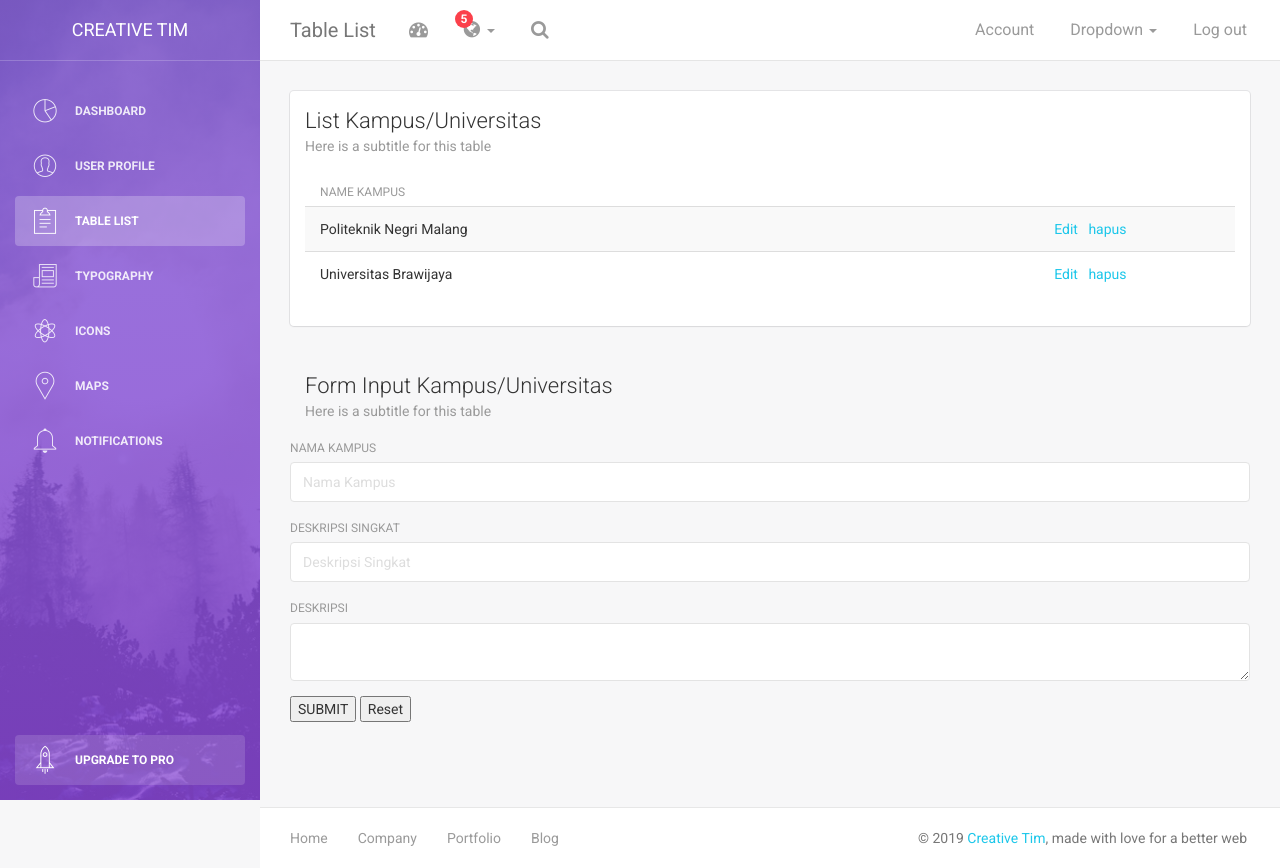
After one commit to Proyek-2-TI-3A/Proyek-2, a PHP site: page /table.php in a window 1280 px wide. The commit adds this page. Run offline with PHP 8.4, Linux system fonts and the light colour scheme; data comes from the database, SQL or seed files in the repository; some libraries are stand-ins or nearby versions.

Commit message:
crud kampus

```diff
--- a/MarkUps-Varsity/Varsity/campus-list.php
+++ b/MarkUps-Varsity/Varsity/campus-list.php
@@ -168,7 +168,7 @@
           <?php
     // select all tasks if page is visited or refreshed
 
-    require_once "db_connection/konek.php";
+    require "db_connection/konek.php";
     $query = mysqli_query($mysqli, "SELECT * FROM Kampus ORDER BY id");
 		// $tasks = mysqli_query($db, "SELECT * FROM tasks");
     while ($hasil = mysqli_fetch_array($query)) { ?>
--- /dev/null
+++ b/MarkUps-Varsity/Varsity/table.php
@@ -0,0 +1,316 @@
+<!doctype html>
+<html lang="en">
+<head>
+	<meta charset="utf-8" />
+	<link rel="icon" type="image/png" href="assets/img/favicon.ico">
+	<meta http-equiv="X-UA-Compatible" content="IE=edge,chrome=1" />
+
+	<title>Light Bootstrap Dashboard by Creative Tim</title>
+
+	<meta content='width=device-width, initial-scale=1.0, maximum-scale=1.0, user-scalable=0' name='viewport' />
+    <meta name="viewport" content="width=device-width" />
+
+
+    <!-- Bootstrap core CSS     -->
+    <link href="assets/css/bootstrap.min.css" rel="stylesheet" />
+
+    <!-- Animation library for notifications   -->
+    <link href="assets/css/animate.min.css" rel="stylesheet"/>
+
+    <!--  Light Bootstrap Table core CSS    -->
+    <link href="assets/css/light-bootstrap-dashboard.css?v=1.4.0" rel="stylesheet"/>
+
+
+    <!--  CSS for Demo Purpose, don't include it in your project     -->
+    <link href="assets/css/demo.css" rel="stylesheet" />
+
+
+    <!--     Fonts and icons     -->
+    <link href="http://maxcdn.bootstrapcdn.com/font-awesome/4.2.0/css/font-awesome.min.css" rel="stylesheet">
+    <link href='http://fonts.googleapis.com/css?family=Roboto:400,700,300' rel='stylesheet' type='text/css'>
+    <link href="assets/css/pe-icon-7-stroke.css" rel="stylesheet" />
+</head>
+<body>
+
+<div class="wrapper">
+    <div class="sidebar" data-color="purple" data-image="assets/img/sidebar-5.jpg">
+
+    <!--   you can change the color of the sidebar using: data-color="blue | azure | green | orange | red | purple" -->
+
+
+    	<div class="sidebar-wrapper">
+            <div class="logo">
+                <a href="http://www.creative-tim.com" class="simple-text">
+                    Creative Tim
+                </a>
+            </div>
+
+            <ul class="nav">
+                <li>
+                    <a href="dashboard.html">
+                        <i class="pe-7s-graph"></i>
+                        <p>Dashboard</p>
+                    </a>
+                </li>
+                <li>
+                    <a href="user.html">
+                        <i class="pe-7s-user"></i>
+                        <p>User Profile</p>
+                    </a>
+                </li>
+                <li class="active">
+                    <a href="table.html">
+                        <i class="pe-7s-note2"></i>
+                        <p>Table List</p>
+                    </a>
+                </li>
+                <li>
+                    <a href="typography.html">
+                        <i class="pe-7s-news-paper"></i>
+                        <p>Typography</p>
+                    </a>
+                </li>
+                <li>
+                    <a href="icons.html">
+                        <i class="pe-7s-science"></i>
+                        <p>Icons</p>
+                    </a>
+                </li>
+                <li>
+                    <a href="maps.html">
+                        <i class="pe-7s-map-marker"></i>
+                        <p>Maps</p>
+                    </a>
+                </li>
+                <li>
+                    <a href="notifications.html">
+                        <i class="pe-7s-bell"></i>
+                        <p>Notifications</p>
+                    </a>
+                </li>
+				<li class="active-pro">
+                    <a href="upgrade.html">
+                        <i class="pe-7s-rocket"></i>
+                        <p>Upgrade to PRO</p>
+                    </a>
+                </li>
+            </ul>
+    	</div>
+    </div>
+
+    <div class="main-panel">
+		<nav class="navbar navbar-default navbar-fixed">
+            <div class="container-fluid">
+                <div class="navbar-header">
+                    <button type="button" class="navbar-toggle" data-toggle="collapse" data-target="#navigation-example-2">
+                        <span class="sr-only">Toggle navigation</span>
+                        <span class="icon-bar"></span>
+                        <span class="icon-bar"></span>
+                        <span class="icon-bar"></span>
+                    </button>
+                    <a class="navbar-brand" href="#">Table List</a>
+                </div>
+                <div class="collapse navbar-collapse">
+                    <ul class="nav navbar-nav navbar-left">
+                        <li>
+                            <a href="#" class="dropdown-toggle" data-toggle="dropdown">
+                                <i class="fa fa-dashboard"></i>
+								<p class="hidden-lg hidden-md">Dashboard</p>
+                            </a>
+                        </li>
+                        <li class="dropdown">
+                              <a href="#" class="dropdown-toggle" data-toggle="dropdown">
+                                    <i class="fa fa-globe"></i>
+                                    <b class="caret hidden-sm hidden-xs"></b>
+                                    <span class="notification hidden-sm hidden-xs">5</span>
+									<p class="hidden-lg hidden-md">
+										5 Notifications
+										<b class="caret"></b>
+									</p>
+                              </a>
+                              <ul class="dropdown-menu">
+                                <li><a href="#">Notification 1</a></li>
+                                <li><a href="#">Notification 2</a></li>
+                                <li><a href="#">Notification 3</a></li>
+                                <li><a href="#">Notification 4</a></li>
+                                <li><a href="#">Another notification</a></li>
+                              </ul>
+                        </li>
+                        <li>
+                           <a href="">
+                                <i class="fa fa-search"></i>
+								<p class="hidden-lg hidden-md">Search</p>
+                            </a>
+                        </li>
+                    </ul>
+
+                    <ul class="nav navbar-nav navbar-right">
+                        <li>
+                           <a href="">
+                               <p>Account</p>
+                            </a>
+                        </li>
+                        <li class="dropdown">
+                              <a href="#" class="dropdown-toggle" data-toggle="dropdown">
+                                    <p>
+										Dropdown
+										<b class="caret"></b>
+									</p>
+
+                              </a>
+                              <ul class="dropdown-menu">
+                                <li><a href="#">Action</a></li>
+                                <li><a href="#">Another action</a></li>
+                                <li><a href="#">Something</a></li>
+                                <li><a href="#">Another action</a></li>
+                                <li><a href="#">Something</a></li>
+                                <li class="divider"></li>
+                                <li><a href="#">Separated link</a></li>
+                              </ul>
+                        </li>
+                        <li>
+                            <a href="#">
+                                <p>Log out</p>
+                            </a>
+                        </li>
+						<li class="separator hidden-lg hidden-md"></li>
+                    </ul>
+                </div>
+            </div>
+        </nav>
+
+        <div class="content">
+            <div class="container-fluid">
+                <div class="row">
+                    <div class="col-md-12">
+                        <div class="card">
+                            <div class="header">
+                                <h4 class="title">List Kampus/Universitas</h4>
+                                <p class="category">Here is a subtitle for this table</p>
+                                <div class="content table-responsive table-full-width">
+                                <table class="table table-hover table-striped">
+                                    <thead>
+
+                                    	<th>Name Kampus</th>
+                                    </thead>
+                                    <tbody>
+                                    <?php
+                                        require_once 'db_connection/konek.php';
+                                        $query = mysqli_query($mysqli, "SELECT * FROM kampus");
+                                        while($hasil  = mysqli_fetch_assoc($query)) {
+                                    ?>
+                                        <tr>
+                                        	<td><?php echo $hasil['nama_kampus']?></td>
+                                        	<td></td>
+                                        	<td></td>
+                                        	<td></td>
+                                        	<td><center><a href="from_edit.php?id=<?php echo $hasil['id'];?>">Edit</a> &nbsp
+                                                        <a href="crud/delete_campus.php?id=<?php echo $hasil['id'];?>">hapus</a>
+                                                </center></td>
+                                        </tr>
+                                        <?php } ?>
+                                    </tbody>
+                                </table>
+
+                            </div>
+                            </div>
+                        </div>
+                    </div>
+
+
+                    <div class="col-md-12">
+                        <div class="card card-plain">
+                            <div class="header">
+                                <h4 class="title">Form Input Kampus/Universitas</h4>
+                                <p class="category">Here is a subtitle for this table</p>
+                            </div>
+                            <div class="content table-responsive table-full-width">
+                                <form action="crud/input_campus.php" method="POST">
+                                    <div class="form-group">
+                                        <label for="nama_kampus">Nama Kampus</label>
+                                        <input type="text" class="form-control" id="nama_kampus" name="nama_kampus" placeholder="Nama Kampus">
+                                    </div>
+                                    <div class="form-group">
+                                        <label for="deskripsi_singkat">Deskripsi Singkat</label>
+                                        <input type="textarea" class="form-control" id="deskripsi_singkat" name="deskripsi_singkat" placeholder="Deskripsi Singkat">
+                                    </div>
+                                    <div class="form-group">
+                                        <label for="deskripsi">Deskripsi</label>
+                                        <textarea class="form-control" id="deskripsi" name="deskripsi"></textarea>
+                                        <!-- <input type="text" class="form-control" id="formGroupExampleInput2" placeholder="Another input"> -->
+                                    </div>
+                                    <div class="form-group">
+                                        <input type="submit" value="SUBMIT" name="tambah">
+                                        <input type="reset">
+                                    </div>
+                                </form>
+
+                            </div>
+                        </div>
+                    </div>
+
+
+                </div>
+            </div>
+        </div>
+
+        <footer class="footer">
+            <div class="container-fluid">
+                <nav class="pull-left">
+                    <ul>
+                        <li>
+                            <a href="#">
+                                Home
+                            </a>
+                        </li>
+                        <li>
+                            <a href="#">
+                                Company
+                            </a>
+                        </li>
+                        <li>
+                            <a href="#">
+                                Portfolio
+                            </a>
+                        </li>
+                        <li>
+                            <a href="#">
+                               Blog
+                            </a>
+                        </li>
+                    </ul>
+                </nav>
+                <p class="copyright pull-right">
+                    &copy; <script>document.write(new Date().getFullYear())</script> <a href="http://www.creative-tim.com">Creative Tim</a>, made with love for a better web
+                </p>
+            </div>
+        </footer>
+
+
+    </div>
+</div>
+
+
+</body>
+
+    <!--   Core JS Files   -->
+    <script src="assets/js/jquery.3.2.1.min.js" type="text/javascript"></script>
+	<script src="assets/js/bootstrap.min.js" type="text/javascript"></script>
+
+	<!--  Charts Plugin -->
+	<script src="assets/js/chartist.min.js"></script>
+
+    <!--  Notifications Plugin    -->
+    <script src="assets/js/bootstrap-notify.js"></script>
+
+    <!--  Google Maps Plugin    -->
+    <script type="text/javascript" src="https://maps.googleapis.com/maps/api/js?key=YOUR_KEY_HERE"></script>
+
+    <!-- Light Bootstrap Table Core javascript and methods for Demo purpose -->
+	<script src="assets/js/light-bootstrap-dashboard.js?v=1.4.0"></script>
+
+	<!-- Light Bootstrap Table DEMO methods, don't include it in your project! -->
+	<script src="assets/js/demo.js"></script>
+
+
+</html>
```
Also changed, not shown: MarkUps-Varsity/Varsity/crud/delete_campus.php (added, +7 -0 lines), MarkUps-Varsity/Varsity/crud/input_campus.php (added, +22 -0 lines), MarkUps-Varsity/Varsity/dashboard.php (+3 -8 lines).
